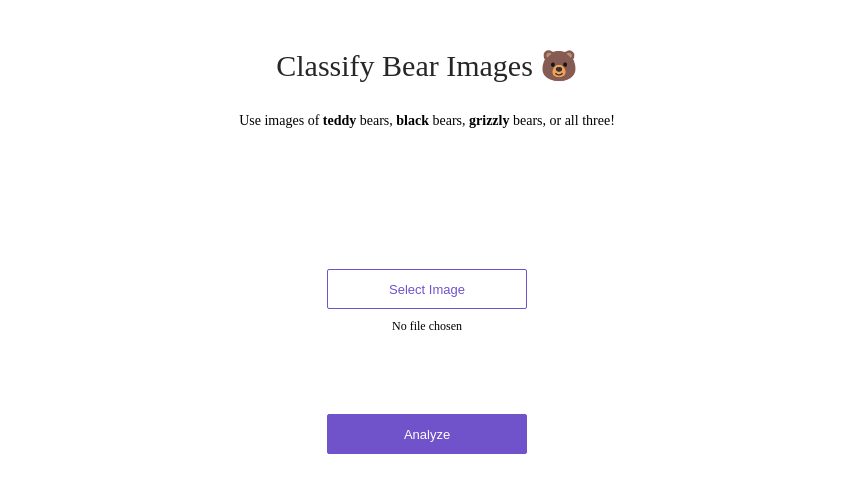
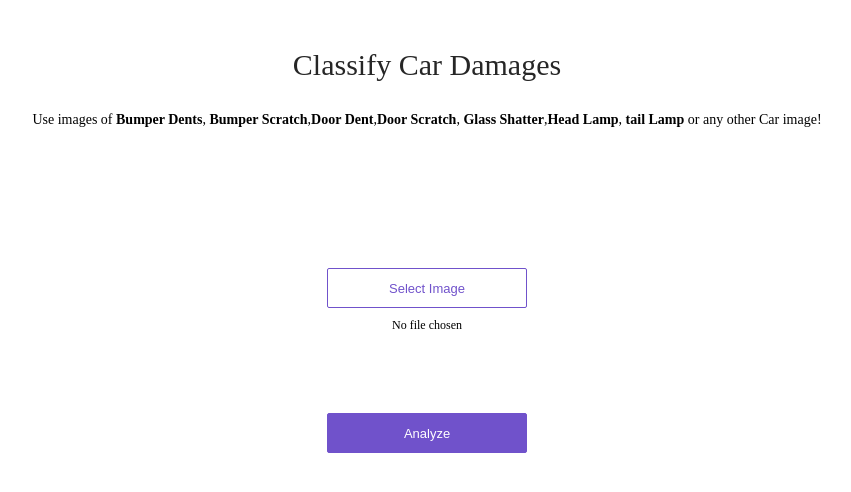
Before and after one commit to ethannakamura1211/damagecalim34, a plain HTML site: page app/view/index.html in a window 1280 px wide. Shown: the whole page, without its empty margins (213-1064 px from the left). Drawn offline with Linux system fonts and the light colour scheme.

Commit message:
Update index.html

```diff
--- a/app/view/index.html
+++ b/app/view/index.html
@@ -7,10 +7,10 @@
 <body>
 <div>
   <div class='center'>
-    <div class='title'>Classify Bear Images 🐻</div>
+    <div class='title'>Classify Car Damages</div>
     <p>
-      Use images of <strong>teddy</strong> bears, <strong>black</strong> bears, <strong>grizzly</strong> bears, or
-      all three!
+      Use images of <strong>Bumper Dents</strong>, <strong>Bumper Scratch</strong>,<strong>Door Dent</strong>,<strong>Door Scratch</strong>,
+      <strong>Glass Shatter</strong>,<strong>Head Lamp</strong>, <strong>tail Lamp</strong> or any other Car image!
     </p>
     <div class='content'>
       <div class='no-display'>
```
